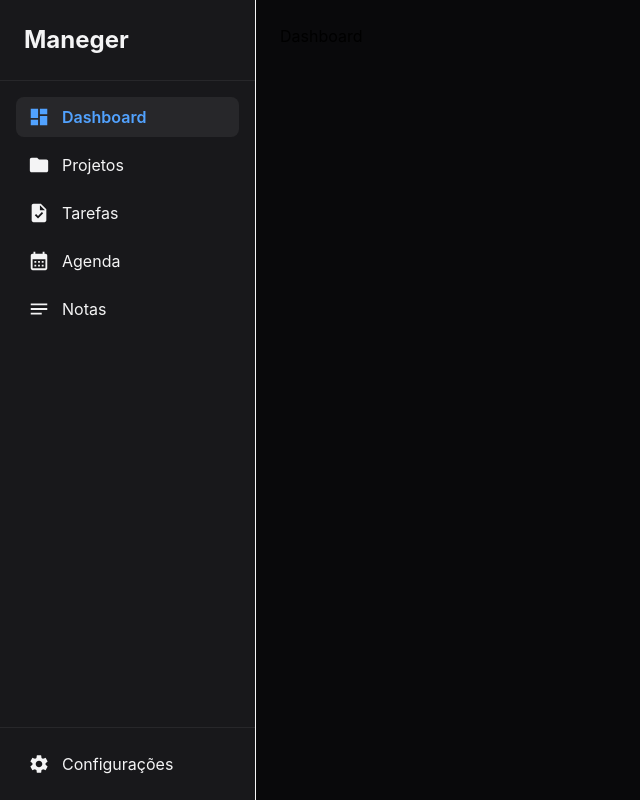
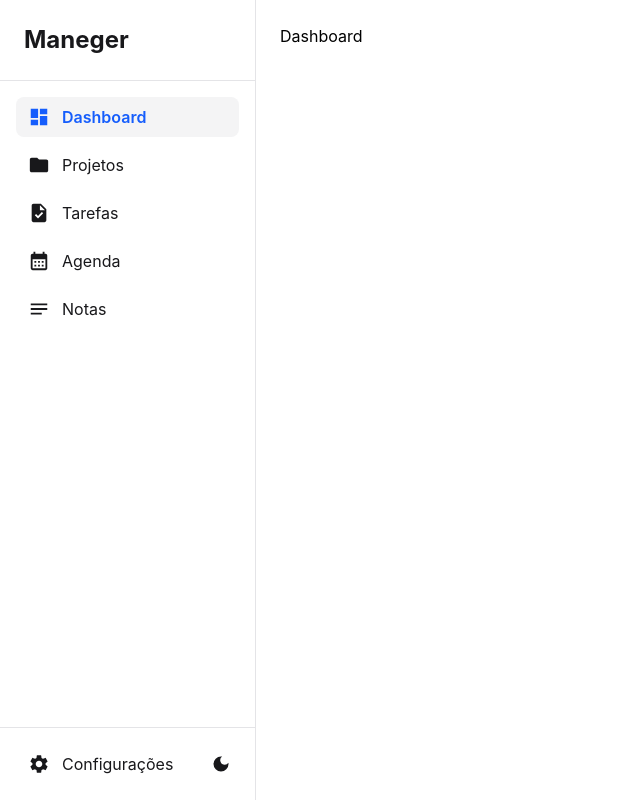
Before and after one commit to eduardolima01/Maneger, a React (Vite) app: page / in a window 1280 px wide. Shown: the whole page, without its empty margins (0-640 px from the left). Built offline with nearby package versions, Linux system fonts and the light colour scheme.

Commit message:
feat(theme): adicionar suporte a tema claro/escuro
- adicionar dependência next-themes
- criar ThemeProvider e ThemeToggle
- implementar alternância de tema no Aside
- adaptar layout para modo escuro

```diff
--- a/package.json
+++ b/package.json
@@ -14,6 +14,7 @@
     "@tanstack/react-router": "^1.170.17",
     "@tauri-apps/api": "^2",
     "@tauri-apps/plugin-opener": "^2",
+    "next-themes": "^0.4.6",
     "react": "^19.1.0",
     "react-dom": "^19.1.0",
     "react-icons": "^5.7.0",
--- a/src/App.css
+++ b/src/App.css
@@ -1 +1,3 @@
 @import "tailwindcss";
+
+@custom-variant dark (&:where(.dark, .dark *));
--- a/src/components/layout/AppLayout.tsx
+++ b/src/components/layout/AppLayout.tsx
@@ -6,8 +6,10 @@ export function AppLayout() {
     <div className="flex h-screen overflow-hidden">
       <Aside />
 
-      <main className="flex-1 overflow-y-auto bg-zinc-950 p-6">
-        <Outlet />
+      <main className="flex flex-1 flex-col overflow-hidden">
+        <div className="flex-1 overflow-y-auto p-6">
+          <Outlet />
+        </div>
       </main>
     </div>
   )
--- a/src/components/layout/Aside.tsx
+++ b/src/components/layout/Aside.tsx
@@ -7,6 +7,8 @@ import {
   MdNotes,
   MdSettings,
 } from 'react-icons/md'
+
+import { ThemeToggle } from '@/components/layout/ThemeToggle'
 
 const menuItems = [
   {
@@ -38,8 +40,8 @@ const menuItems = [
 
 export function Aside() {
   return (
-    <aside className="flex h-screen w-64 flex-col border-r bg-zinc-900 text-zinc-100">
-      <div className="border-b border-zinc-800 p-6">
+    <aside className="flex h-screen w-64 flex-col border-r border-zinc-200 bg-white text-zinc-900 dark:border-zinc-800 dark:bg-zinc-900 dark:text-zinc-100">
+      <div className="border-b border-zinc-200 p-6 dark:border-zinc-800">
         <h1 className="text-2xl font-bold">Maneger</h1>
       </div>
 
@@ -52,10 +54,10 @@ export function Aside() {
               <li key={item.to}>
                 <Link
                   to={item.to}
-                  className="flex items-center gap-3 rounded-lg px-3 py-2 transition-colors hover:bg-zinc-800"
+                  className="flex items-center gap-3 rounded-lg px-3 py-2 transition-colors hover:bg-zinc-100 dark:hover:bg-zinc-800"
                   activeProps={{
                     className:
-                      'flex items-center gap-3 rounded-lg bg-zinc-800 px-3 py-2 font-semibold text-blue-400',
+                      'flex items-center gap-3 rounded-lg bg-zinc-100 px-3 py-2 font-semibold text-blue-600 dark:bg-zinc-800 dark:text-blue-400',
                   }}
                 >
                   <Icon size={22} />
@@ -67,14 +69,16 @@ export function Aside() {
         </ul>
       </nav>
 
-      <div className="border-t border-zinc-800 p-4">
+      <div className="flex items-center justify-between border-t border-zinc-200 p-4 dark:border-zinc-800">
         <Link
           to="/settings"
-          className="flex items-center gap-3 rounded-lg px-3 py-2 transition-colors hover:bg-zinc-800"
+          className="flex items-center gap-3 rounded-lg px-3 py-2 transition-colors hover:bg-zinc-100 dark:hover:bg-zinc-800"
         >
           <MdSettings size={22} />
           <span>Configurações</span>
         </Link>
+
+        <ThemeToggle />
       </div>
     </aside>
   )
--- /dev/null
+++ b/src/components/layout/ThemeToggle.tsx
@@ -0,0 +1,21 @@
+import { MdDarkMode, MdLightMode } from "react-icons/md";
+import { useTheme } from "next-themes";
+
+export function ThemeToggle() {
+  const { resolvedTheme, setTheme } = useTheme();
+
+  return (
+    <button
+      onClick={() =>
+        setTheme(resolvedTheme === "dark" ? "light" : "dark")
+      }
+      className="rounded-lg p-2 hover:bg-zinc-200 dark:hover:bg-zinc-800"
+    >
+      {resolvedTheme === "dark" ? (
+        <MdLightMode size={20} />
+      ) : (
+        <MdDarkMode size={20} />
+      )}
+    </button>
+  );
+}
--- a/src/main.tsx
+++ b/src/main.tsx
@@ -4,9 +4,17 @@ import React from "react";
 import ReactDOM from "react-dom/client";
 import { RouterProvider } from '@tanstack/react-router'
 import { router } from './router/'
+import { ThemeProvider } from './providers/ThemeProvider'
 
 ReactDOM.createRoot(document.getElementById("root") as HTMLElement).render(
   <React.StrictMode>
-    <RouterProvider router={router} />
+    <ThemeProvider
+      attribute="class"
+      defaultTheme="system"
+      enableSystem
+      disableTransitionOnChange
+    >
+      <RouterProvider router={router} />
+    </ThemeProvider >
   </React.StrictMode>,
 );
--- /dev/null
+++ b/src/providers/ThemeProvider.tsx
@@ -0,0 +1,9 @@
+import { ThemeProvider as NextThemesProvider } from 'next-themes'
+import type { ThemeProviderProps } from 'next-themes'
+
+export function ThemeProvider({
+  children,
+  ...props
+}: ThemeProviderProps) {
+  return <NextThemesProvider {...props}>{children}</NextThemesProvider>
+}
```
Also changed, not shown: 1 other file (tests, documents, lock files or other folders).
